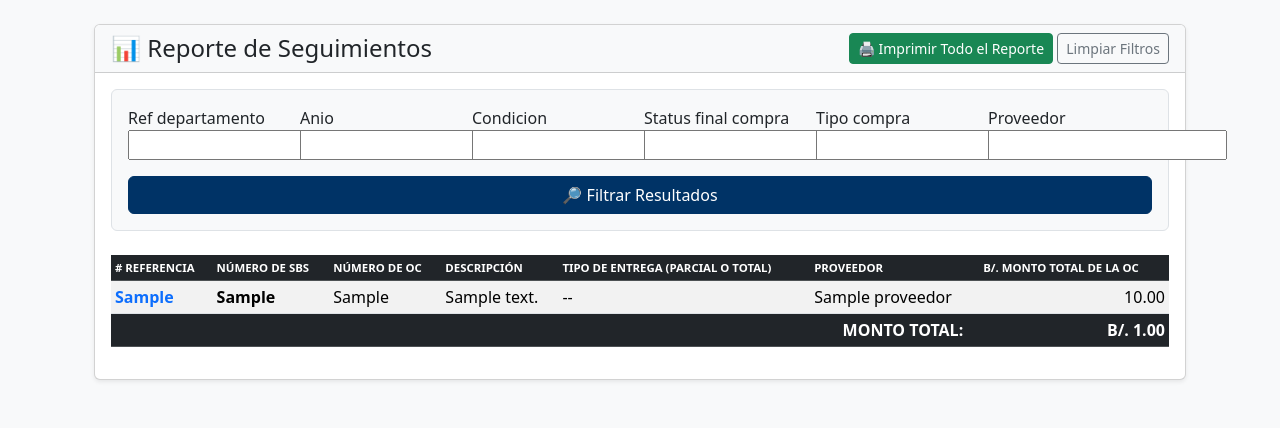
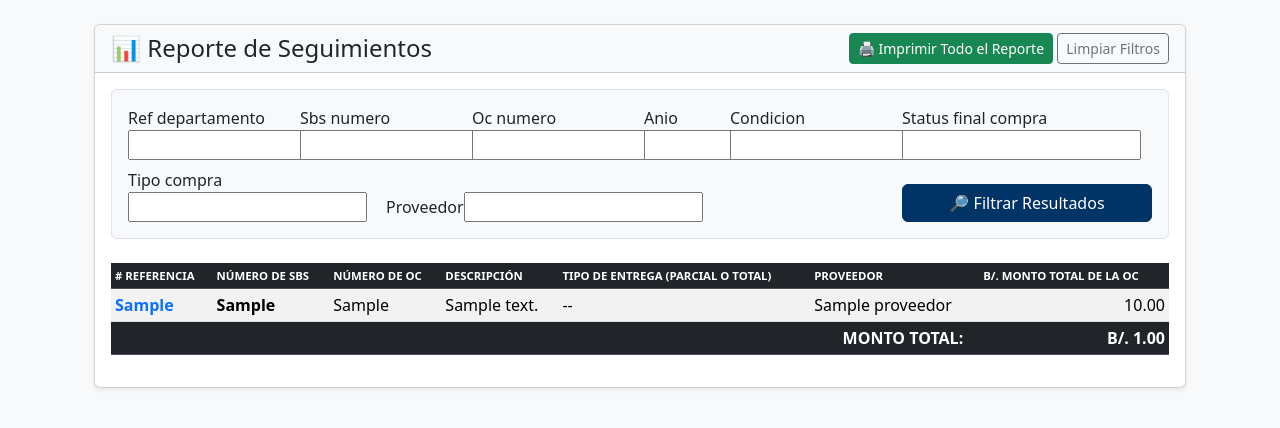
Before and after one commit to dmitre-cloud/LRAA_SEGUIMIENTO_SBS, a Django app: template solicitudes/templates/solicitudes/seguimiento_report.html in a window 1280 px wide. Shown: the part 56-484 px from the top of the page. Run offline with Django 5.2, Linux system fonts and the light colour scheme; the template is opened without the code that fills it: most values are stand-ins (such as "Sample title", 1, 10 or a date in 2020); form fields are guessed from the names that the template uses; some libraries are stand-ins or nearby versions.

Commit message:
Agregar Filtros SBS y OC

```diff
--- a/solicitudes/templates/solicitudes/seguimiento_report.html
+++ b/solicitudes/templates/solicitudes/seguimiento_report.html
@@ -29,12 +29,16 @@
             <form method="get" action="" class="mb-4 p-3 border rounded bg-light" id="filter-form">
                 <div class="row g-2 align-items-end">
                     <div class="col-md-2">{{ filter_form.ref_departamento.label_tag }}{{ filter_form.ref_departamento }}</div>
-                    <div class="col-md-2">{{ filter_form.anio.label_tag }}{{ filter_form.anio }}</div>
+                    <div class="col-md-2">{{ filter_form.sbs_numero.label_tag }}{{ filter_form.sbs_numero }}</div>
+                    <div class="col-md-2">{{ filter_form.oc_numero.label_tag }}{{ filter_form.oc_numero }}</div>
+                    <div class="col-md-1">{{ filter_form.anio.label_tag }}{{ filter_form.anio }}</div>
                     <div class="col-md-2">{{ filter_form.condicion.label_tag }}{{ filter_form.condicion }}</div>
-                    <div class="col-md-2">{{ filter_form.status_final_compra.label_tag }}{{ filter_form.status_final_compra }}</div>
-                    <div class="col-md-2">{{ filter_form.tipo_compra.label_tag }}{{ filter_form.tipo_compra }}</div>
-                    <div class="col-md-2">{{ filter_form.proveedor.label_tag }}{{ filter_form.proveedor }}</div>
-                    <div class="col-md-12 mt-3 d-grid">
+                    <div class="col-md-3">{{ filter_form.status_final_compra.label_tag }}{{ filter_form.status_final_compra }}</div>
+
+                    <div class="col-md-3 mt-2">{{ filter_form.tipo_compra.label_tag }}{{ filter_form.tipo_compra }}</div>
+                    <div class="col-md-6 mt-2">{{ filter_form.proveedor.label_tag }}{{ filter_form.proveedor }}</div>
+
+                    <div class="col-md-3 mt-2 d-grid">
                         <button type="submit" class="btn btn-primary">🔎 Filtrar Resultados</button>
                     </div>
                 </div>
```
Also changed, not shown: solicitudes/forms.py (+11 -0 lines), solicitudes/views.py (+7 -0 lines).
